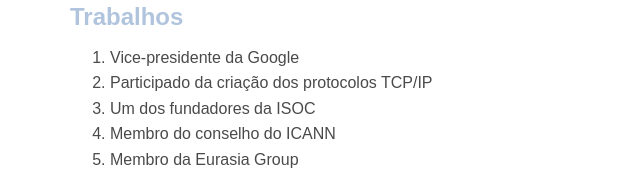
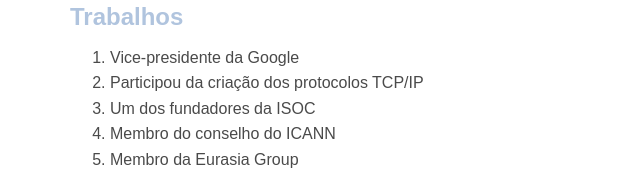
Before and after one commit to enollabressanim/trabalho-dw-vint-cerf, a plain HTML site: page trabalhos.html in a window 1280 px wide. Shown: the part 234-420 px from the top of the page, 0-640 px from the left. Drawn offline with Linux system fonts and the light colour scheme.

Commit message:
Update trabalhos.html

```diff
--- a/trabalhos.html
+++ b/trabalhos.html
@@ -27,7 +27,7 @@
     <h2>Trabalhos</h2>
     <ol>
       <li>Vice-presidente da Google</li>
-      <li>Participado da criação dos protocolos TCP/IP</li>
+      <li>Participou da criação dos protocolos TCP/IP</li>
       <li>Um dos fundadores da ISOC</li>
       <li>Membro do conselho do ICANN</li>
       <li>Membro da Eurasia Group</li>
```
